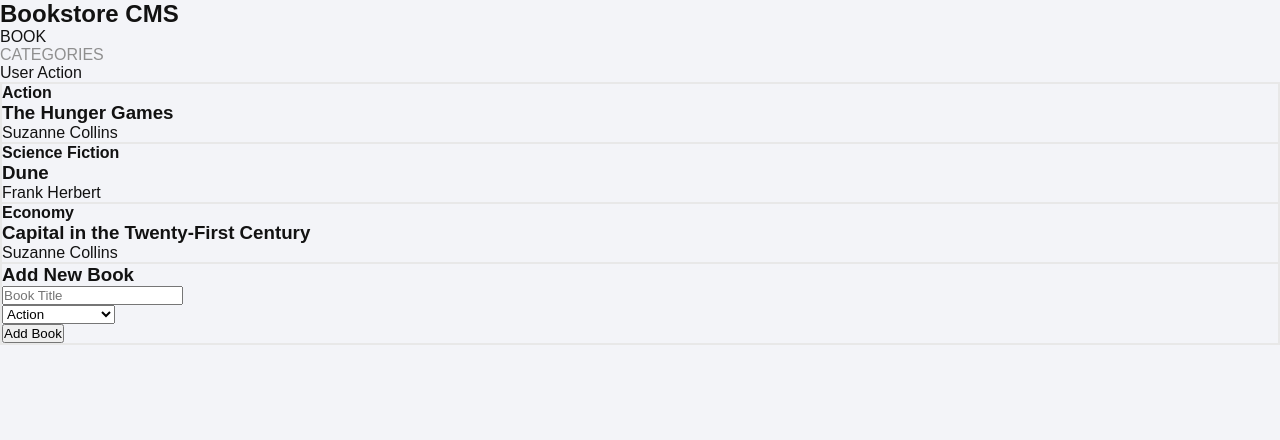
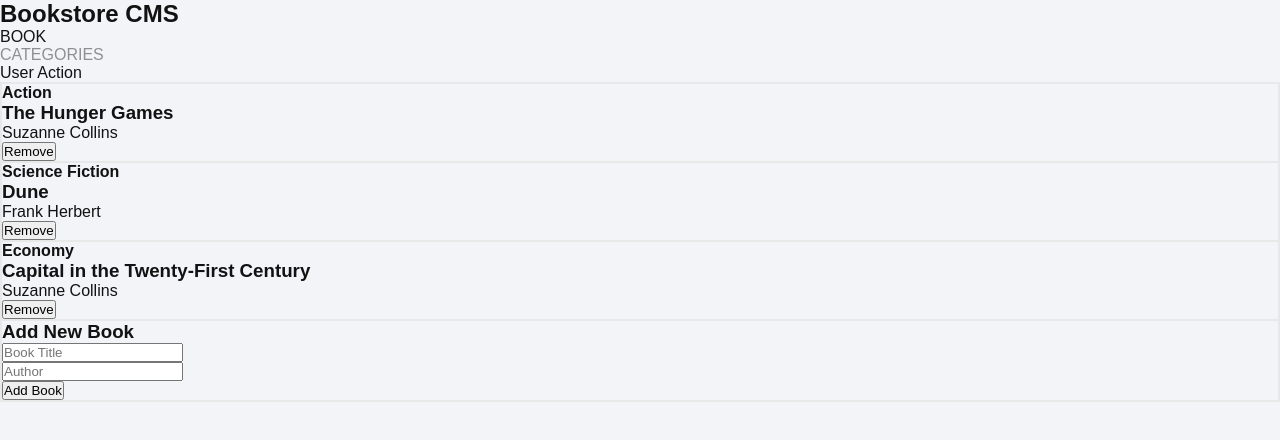
Before and after one commit to raihan2bd/book-store, a React (Create React App) app: page / in a window 1280 px wide. Shown: the top 440 px of the page. Built offline with nearby package versions, Linux system fonts and the light colour scheme.

Commit message:
Apply all suggestions from initialize project pull request

```diff
--- a/src/components/Books/AddNewBook.js
+++ b/src/components/Books/AddNewBook.js
@@ -9,11 +9,7 @@ const AddNewBook = () => (
         <input type="text" placeholder="Book Title" />
       </div>
       <div>
-        <select>
-          <option value="Action">Action</option>
-          <option value="Science Fiction">Science Fiction</option>
-          <option value="Economy">Economy</option>
-        </select>
+        <input type="text" placeholder="Author" />
       </div>
       <div>
         <button type="button">Add Book</button>
--- a/src/components/Books/Book.js
+++ b/src/components/Books/Book.js
@@ -4,13 +4,16 @@ import PropTypes from 'prop-types';
 import Card from '../UI/Card';
 
 const Book = ({
-  id, title, author, category,
+  id, title, author, category, onRemoveBookHandler,
 }) => (
   <li>
     <Card id={id}>
       <h4>{category}</h4>
       <h3>{title}</h3>
       <p>{author}</p>
+      <button type="button" onClick={onRemoveBookHandler}>
+        Remove
+      </button>
     </Card>
   </li>
 );
@@ -20,6 +23,7 @@ Book.propTypes = {
   title: PropTypes.string.isRequired,
   author: PropTypes.string.isRequired,
   category: PropTypes.string.isRequired,
+  onRemoveBookHandler: PropTypes.func.isRequired,
 };
 
 export default Book;
--- a/src/components/Books/BookList.js
+++ b/src/components/Books/BookList.js
@@ -3,7 +3,7 @@ import PropTypes from 'prop-types';
 
 import Book from './Book';
 
-const BookList = ({ books }) => (
+const BookList = ({ books, onRemoveBook }) => (
   <ul>
     {books.map((book) => (
       <Book
@@ -12,13 +12,22 @@ const BookList = ({ books }) => (
         title={book.title}
         author={book.author}
         category={book.category}
+        onRemoveBookHandler={onRemoveBook}
       />
     ))}
   </ul>
 );
 
 BookList.propTypes = {
-  books: PropTypes.arrayOf.isRequired,
+  books: PropTypes.arrayOf(
+    PropTypes.shape({
+      id: PropTypes.string,
+      title: PropTypes.string,
+      author: PropTypes.string,
+      category: PropTypes.string,
+    }),
+  ).isRequired,
+  onRemoveBook: PropTypes.func.isRequired,
 };
 
 export default BookList;
--- a/src/pages/CategoriesPage.js
+++ b/src/pages/CategoriesPage.js
@@ -1,5 +1,12 @@
 import React from 'react';
 
-const CategoriesPage = () => <h1>Hello Form CategoriesPage</h1>;
+import Card from '../components/UI/Card';
+
+const CategoriesPage = () => (
+  <Card>
+    <h2>Hello Form CategoriesPage</h2>
+    <button type="button">Check status</button>
+  </Card>
+);
 
 export default CategoriesPage;
--- a/src/pages/HomePage.js
+++ b/src/pages/HomePage.js
@@ -6,32 +6,37 @@ import Card from '../components/UI/Card';
 
 const DUMMY_BOOKS = [
   {
-    id: 1,
+    id: '1',
     title: 'The Hunger Games',
     author: 'Suzanne Collins',
     category: 'Action',
   },
   {
-    id: 1,
+    id: '2',
     title: 'Dune',
     author: 'Frank Herbert',
     category: 'Science Fiction',
   },
   {
-    id: 1,
+    id: '4',
     title: 'Capital in the Twenty-First Century',
     author: 'Suzanne Collins',
     category: 'Economy',
   },
 ];
 
-const HomePage = () => (
+const HomePage = () => {
+  const removeBookHandler = () => {
+    console.log('Removed');
+  };
+  return (
     <section>
       <Card>
-      <BookList books={DUMMY_BOOKS} />
+        <BookList onRemoveBook={removeBookHandler} books={DUMMY_BOOKS} />
         <AddNewBook />
       </Card>
     </section>
   );
+};
 
 export default HomePage;
```
Lines whose indentation alone changed are shown as unchanged.
